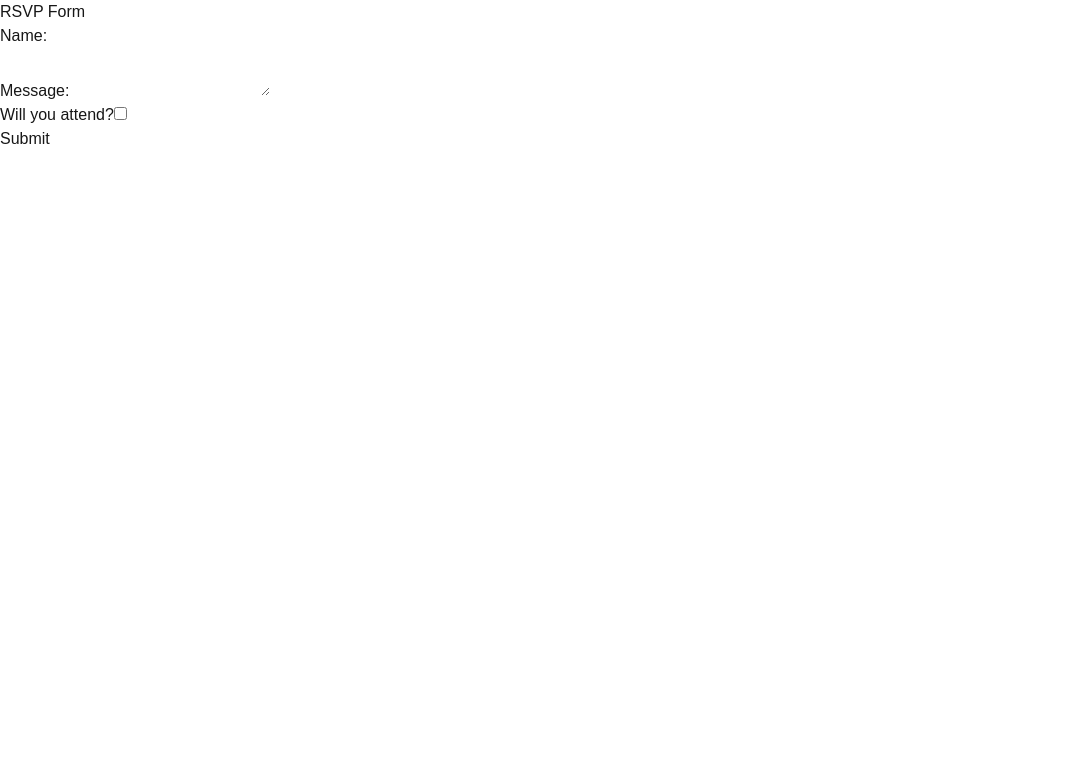
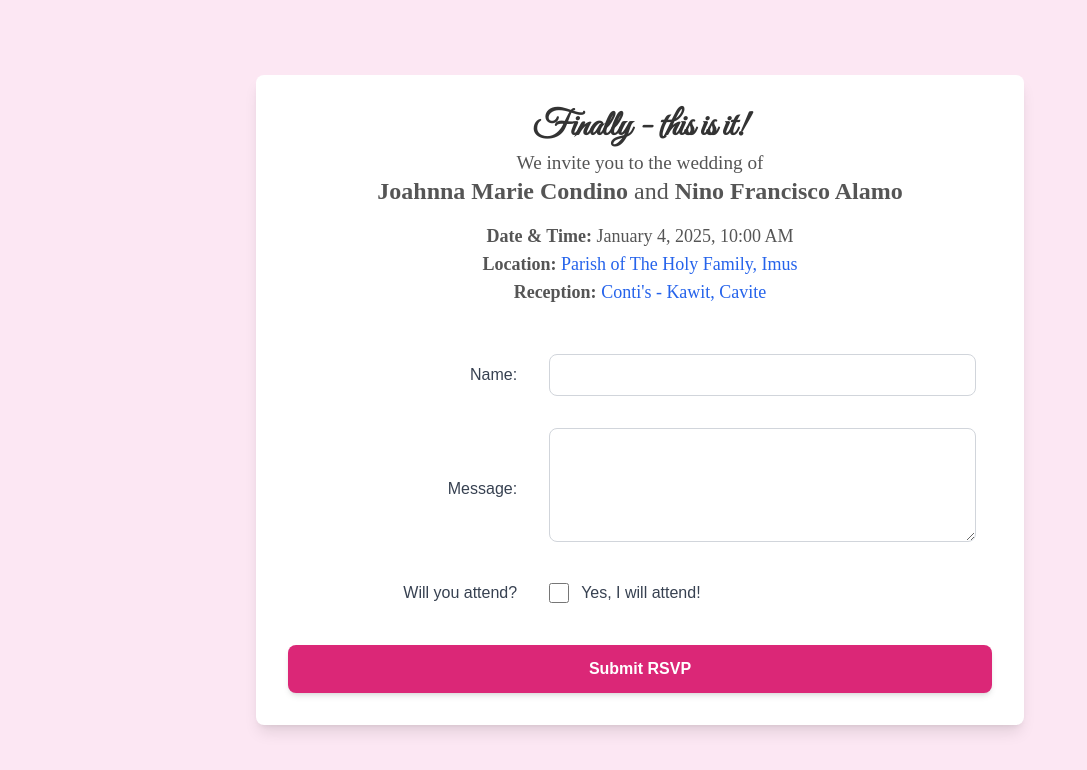
Before and after one commit to ninalamo/rsvp-app, a Next.js app: page / in a window 1280 px wide. Shown: the top 770 px of the page, without its empty margins (0-1087 px from the left). Built offline with nearby package versions, Linux system fonts and the light colour scheme; no server answers.

Commit message:
redesign

```diff
--- a/app/layout.js
+++ b/app/layout.js
@@ -20,6 +20,9 @@ export const metadata = {
 export default function RootLayout({ children }) {
   return (
     <html lang="en">
+      <header>
+        <link href="https://fonts.googleapis.com/css2?family=Great+Vibes&display=swap" rel="stylesheet"/>
+      </header>
       <body
         className={`${geistSans.variable} ${geistMono.variable} antialiased`}
       >
--- a/app/page.jsx
+++ b/app/page.jsx
@@ -2,6 +2,7 @@
 
 import { useState } from "react";
 import { useRouter } from "next/navigation";
+import { API_URL } from "../config/config";
 
 export default function HomePage() {
   const [form, setForm] = useState({ name: "", message: "", isAttending: false });
@@ -18,7 +19,7 @@ export default function HomePage() {
   const handleSubmit = async (e) => {
     e.preventDefault();
     try {
-      await fetch("http://localhost:4000/rsvps", {
+      await fetch(`${API_URL}/rsvps`, {
         method: "POST",
         headers: {
           "Content-Type": "application/json",
@@ -35,42 +36,111 @@ export default function HomePage() {
   };
 
   return (
-    <form onSubmit={handleSubmit} className="form">
-      <h1>RSVP Form</h1>
-      <div>
-        <label>
-          Name:
+    <div className="flex items-center justify-center min-h-screen bg-pink-100">
+      <div className="bg-white shadow-lg rounded-lg p-8 w-full max-w-3xl">
+      <header className="text-center mb-8">
+        <h1
+          className="text-4xl font-bold"
+          style={{
+            fontFamily: "'Great Vibes', cursive",
+            color: "#333",
+          }}
+        >
+          Finally - this is it!
+        </h1>
+        <span
+          className="text-lg"
+          style={{
+            fontFamily: "'Merriweather', serif",
+            fontSize: "1.5rem",
+            color: "#555",
+          }}
+        >
+          <small> We invite you to the wedding of </small>
+          <br />
+          <span className="font-semibold">Joahnna Marie Condino</span> and{" "}
+          <span className="font-semibold">Nino Francisco Alamo</span>
+          <br />
+         {/* Date, Time, and Location */}
+         <p className="mt-4 text-lg" style={{ color: "#555" }}>
+            <span className="font-semibold">Date & Time:</span> January 4, 2025, 10:00 AM<br />
+            <span className="font-semibold">Location:</span> <a
+              href="https://www.google.com/maps?q=Parish+of+The+Holy+Family,+Imus"
+              target="_blank"
+              rel="noopener noreferrer"
+              className="text-blue-600 hover:underline"
+            >
+              Parish of The Holy Family, Imus
+            </a>
+          </p>
+          <p className="text-lg" style={{ color: "#555" }}>
+            <span className="font-semibold">Reception:</span> <a
+              href="https://www.contis.ph/tools/locations/locations/conti-s-bakeshop-restaurant-with-drive-thru-kawit-cavite"
+              target="_blank"
+              rel="noopener noreferrer"
+              className="text-blue-600 hover:underline"
+            >
+              Conti&apos;s - Kawit, Cavite
+            </a>
+          </p>
+        </span>
+      </header>
+        <form
+          onSubmit={handleSubmit}
+          className="space-y-6"
+        >
+          <table className="w-full text-gray-700">
+            <tbody>
+              <tr>
+                <td className="p-4 text-right font-medium">Name:</td>
+                <td className="p-4">
                   <input
                     type="text"
                     name="name"
                     value={form.name}
                     onChange={handleChange}
                     required
+                    className="w-full px-4 py-2 border border-gray-300 rounded-lg focus:outline-none focus:ring focus:ring-pink-300"
                   />
-        </label>
-      </div>
-      <div>
-        <label>
-          Message:
+                </td>
+              </tr>
+              <tr>
+                <td className="p-4 text-right font-medium">Message:</td>
+                <td className="p-4">
                   <textarea
                     name="message"
                     value={form.message}
                     onChange={handleChange}
-          />
-        </label>
-      </div>
-      <div>
-        <label>
-          Will you attend?
+                    rows="4"
+                    className="w-full px-4 py-2 border border-gray-300 rounded-lg focus:outline-none focus:ring focus:ring-pink-300"
+                  ></textarea>
+                </td>
+              </tr>
+              <tr>
+                <td className="p-4 text-right font-medium">Will you attend?</td>
+                <td className="p-4">
+                  <label className="flex items-center space-x-3">
                     <input
                       type="checkbox"
                       name="isAttending"
                       checked={form.isAttending}
                       onChange={handleChange}
+                      className="h-5 w-5 text-pink-600 focus:ring-pink-300 rounded"
                     />
+                    <span className="text-gray-700">Yes, I will attend!</span>
                   </label>
+                </td>
+              </tr>
+            </tbody>
+          </table>
+          <button
+            type="submit"
+            className="w-full bg-pink-600 text-white font-semibold py-3 px-6 rounded-lg shadow-md hover:bg-pink-700 transition duration-200"
+          >
+            Submit RSVP
+          </button>
+        </form>
       </div>
-      <button type="submit">Submit</button>
-    </form>
+    </div>
   );
 }
--- a/app/rsvps/page.jsx
+++ b/app/rsvps/page.jsx
@@ -1,6 +1,7 @@
 "use client";
 
 import { useEffect, useState } from "react";
+import { API_URL } from "../../config/config";
 
 export default function RSVPListPage() {
   const [rsvps, setRsvps] = useState([]);
@@ -8,7 +9,7 @@ export default function RSVPListPage() {
   useEffect(() => {
     const fetchRSVPs = async () => {
       try {
-        const response = await fetch("http://localhost:4000/rsvps");
+        const response = await fetch(`${API_URL}/rsvps`);
         const data = await response.json();
         setRsvps(data);
       } catch (error) {
@@ -19,18 +20,45 @@ export default function RSVPListPage() {
   }, []);
 
   return (
-    <div>
-      <h1>RSVP List</h1>
-      <ul>
-        {rsvps.map(({ id, name, message, date, isAttending }) => (
-          <li key={id}>
-            <h2>{name}</h2>
-            <p>{message}</p>
-            <p>Date: {new Date(date).toLocaleDateString()}</p>
-            <p>Status: {isAttending ? "Attending" : "Not Attending"}</p>
-          </li>
-        ))}
-      </ul>
+    <div className="flex flex-col items-center p-6 bg-gray-50 min-h-screen">
+      <h1 className="text-2xl font-bold text-gray-700 mb-4">RSVP List</h1>
+      <div className="overflow-x-auto w-full max-w-4xl">
+        <table className="table-auto border-collapse border border-gray-200 w-full text-left text-sm text-gray-600">
+          <thead>
+            <tr className="bg-gray-100">
+              <th className="border border-gray-300 px-4 py-2">Name</th>
+              <th className="border border-gray-300 px-4 py-2">Message</th>
+              <th className="border border-gray-300 px-4 py-2">Date</th>
+              <th className="border border-gray-300 px-4 py-2">Status</th>
+            </tr>
+          </thead>
+          <tbody>
+            {rsvps.length > 0 ? (
+              rsvps.map(({ id, name, message, date, isAttending }) => (
+                <tr key={id} className="hover:bg-gray-100">
+                  <td className="border border-gray-300 px-4 py-2">{name}</td>
+                  <td className="border border-gray-300 px-4 py-2">{message}</td>
+                  <td className="border border-gray-300 px-4 py-2">
+                    {new Date(date).toLocaleDateString()}
+                  </td>
+                  <td className="border border-gray-300 px-4 py-2">
+                    {isAttending ? "Attending" : "Not Attending"}
+                  </td>
+                </tr>
+              ))
+            ) : (
+              <tr>
+                <td
+                  colSpan="4"
+                  className="text-center py-4 text-gray-500 border border-gray-300"
+                >
+                  No RSVPs available.
+                </td>
+              </tr>
+            )}
+          </tbody>
+        </table>
+      </div>
     </div>
   );
 }
--- a/app/thank-you/page.jsx
+++ b/app/thank-you/page.jsx
@@ -1,9 +1,43 @@
-export default function ThankYouPage() {
+import React from "react";
+
+export default function ThankYou() {
   return (
-    <div>
-      <h1>Thank You!</h1>
-      <p>Your RSVP has been submitted successfully.</p>
-      <a href="/">Submit another RSVP</a>
+    <div className="min-h-screen bg-gray-100 flex flex-col items-center py-10 relative">
+      {/* Background Image with Blur Effect */}
+      <div
+        className="absolute top-0 left-0 right-0 bottom-0"
+        style={{
+          backgroundImage: "url('/images/rsvp.png')",
+          backgroundSize: "cover",
+          backgroundPosition: "center",
+          backgroundRepeat: "no-repeat",
+          filter: "blur(8px)",
+          zIndex: "-1", // Ensures the background is behind the content
+        }}
+      ></div>
+
+      {/* Content Section */}
+      <header className="text-center mb-8">
+        <h1
+          className="text-4xl font-bold"
+          style={{
+            fontFamily: "'Great Vibes', cursive",
+            color: "#333",
+          }}
+        >
+          Thank You!!!
+        </h1>
+        <small
+          className="text-lg"
+          style={{
+            fontFamily: "'Merriweather', serif",
+            fontSize: "1.2rem",
+            color: "#555",
+          }}
+        >
+          We are thrilled to have you celebrate with us on our special day!<br/> See you.
+        </small>
+      </header>
     </div>
   );
 }
--- /dev/null
+++ b/config/config.js
@@ -0,0 +1 @@
+export const API_URL = process.env.NEXT_PUBLIC_API_URL;
```
Lines whose indentation alone changed are shown as unchanged.
